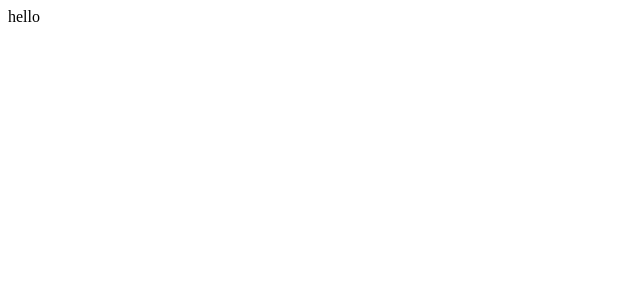
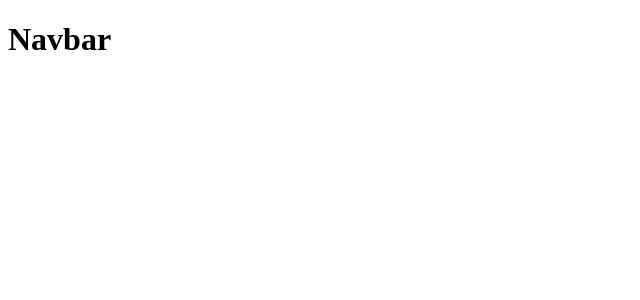
Before and after one commit to aaronsHarris/Texas-Taco-Company, a React (Create React App) app in the folder client/: page / in a window 1280 px wide. Shown: the top 300 px of the page, without its empty margins (0-640 px from the left). Built offline with nearby package versions, Linux system fonts and the light colour scheme.

Commit message:
installed react-router-dom and react-icons

```diff
--- a/client/package.json
+++ b/client/package.json
@@ -8,6 +8,8 @@
     "@testing-library/user-event": "^13.5.0",
     "react": "^17.0.2",
     "react-dom": "^17.0.2",
+    "react-icons": "^4.3.1",
+    "react-router-dom": "^5.2.0",
     "react-scripts": "5.0.0",
     "styled-components": "^5.3.3",
     "web-vitals": "^2.1.3"
--- a/client/src/App.js
+++ b/client/src/App.js
@@ -1,9 +1,10 @@
+import Navbar from "./components/Navbar";
 
 
 function App() {
   return (
     <>
-    <div>hello</div>
+    <Navbar />
     </>
   );
 }
--- a/client/src/components/Navbar.jsx
+++ b/client/src/components/Navbar.jsx
@@ -0,0 +1,11 @@
+import React from 'react'
+
+const Navbar = () => {
+  return (
+    <div>
+    <h1>Navbar</h1>
+    </div>
+  )
+}
+
+export default Navbar
```
Also changed, not shown: 1 other file (tests, documents, lock files or other folders).
